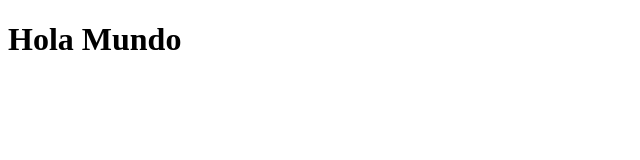
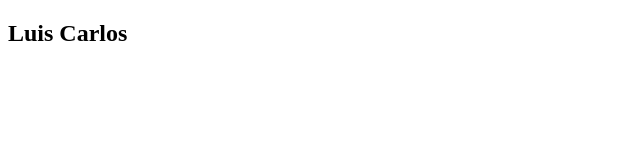
Before and after one commit to Luismejia53/Curso, a plain HTML site: page index.html in a window 1280 px wide. Shown: the whole page, without its empty margins (0-640 px from the left). Drawn offline with Linux system fonts and the light colour scheme.

Commit message:
Cambiando h1 Hl

```diff
--- a/index.html
+++ b/index.html
@@ -5,6 +5,9 @@
         <title> Git y Github</title>
     </head>
     <body>
-        <h1>Hola Mundo</h1>
+        <div class="container">
+            <h2> Luis Carlos </h2>
+        </div>
+
     </body>
 </html>
```
